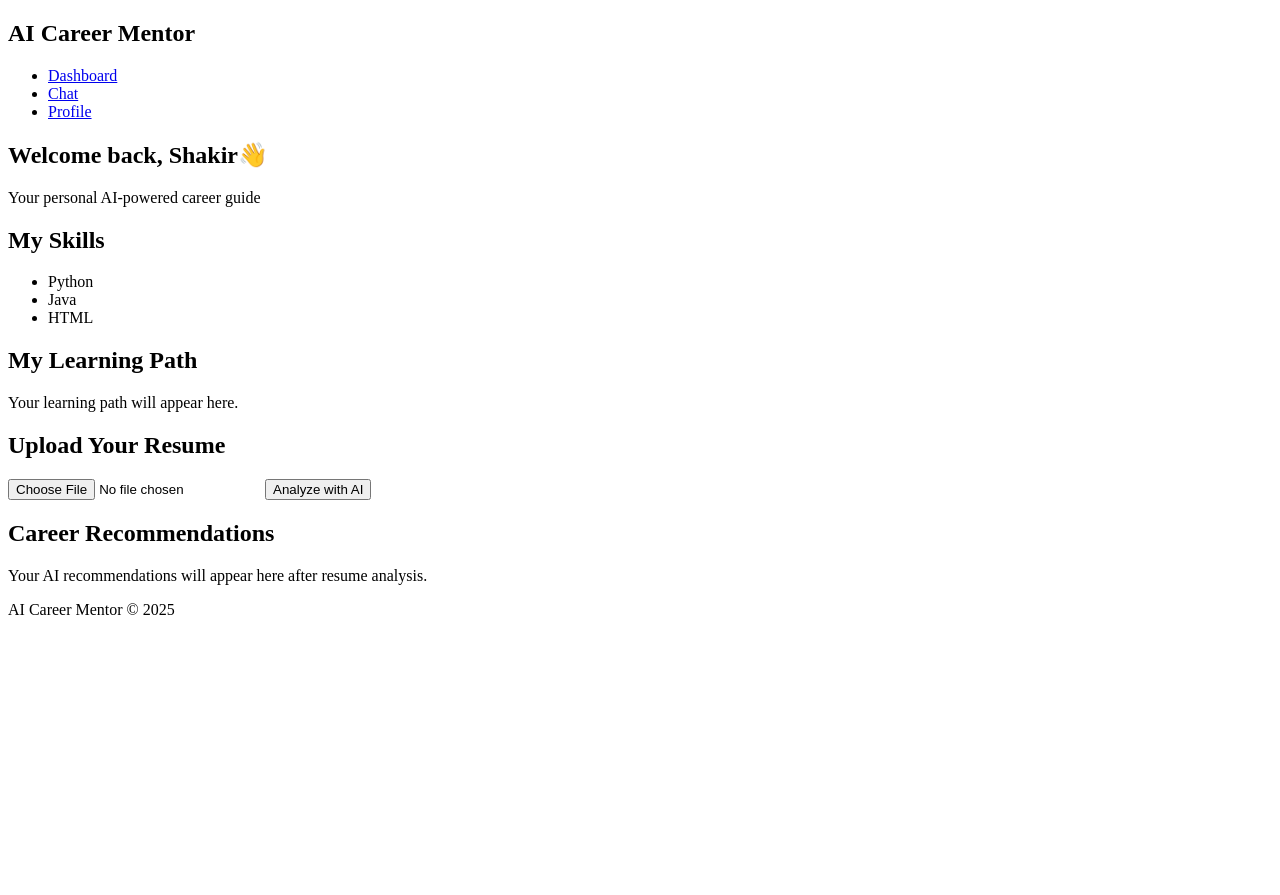
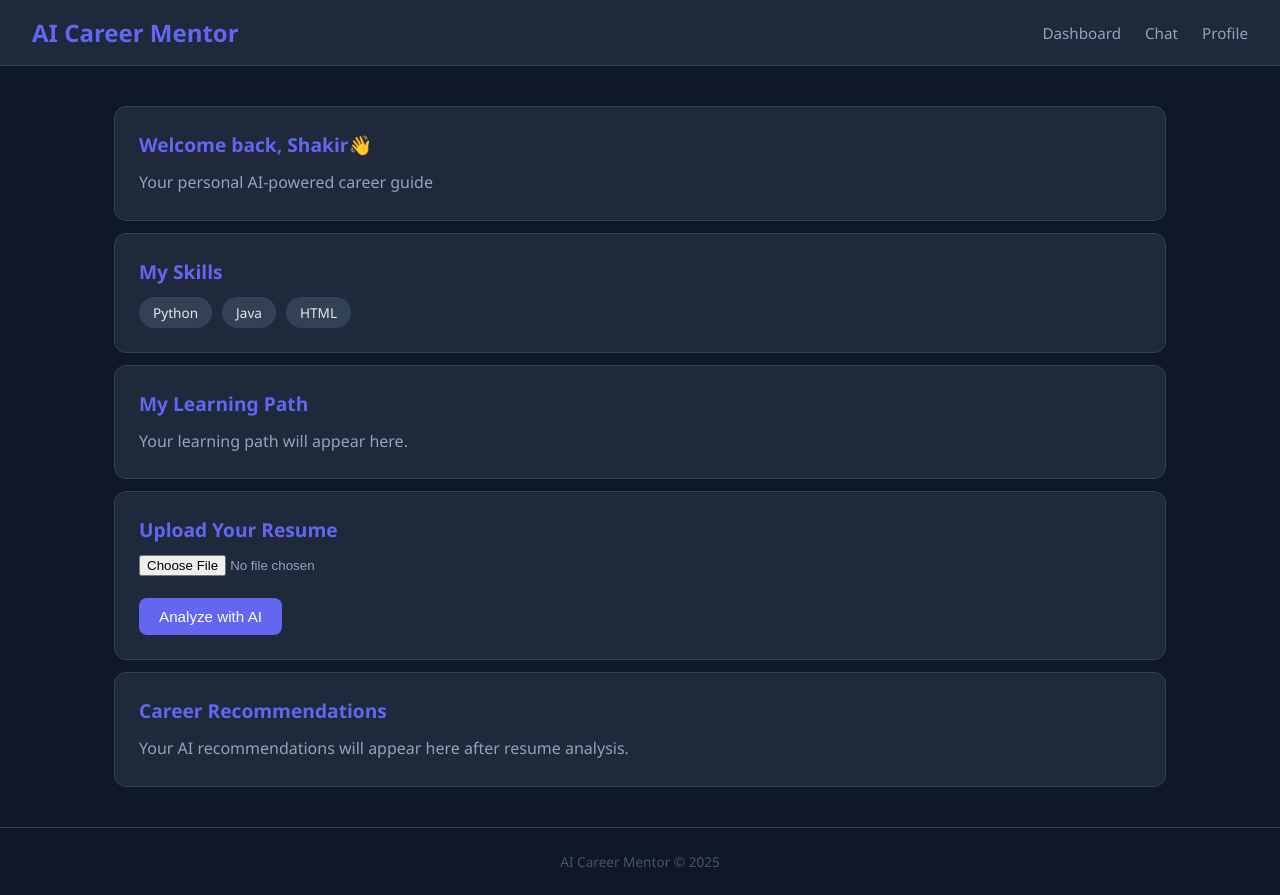
Before and after one commit to ShakirAhmed-04/ai-career-mentor, a plain HTML site: page index.html in a window 1280 px wide. Before the commit the page ends 800 px from the top, so only its background shows below. Drawn offline with Linux system fonts and the light colour scheme.

Commit message:
Day 2:CSS styling and Flexbox layout

```diff
--- a/index.html
+++ b/index.html
@@ -4,6 +4,7 @@
     <meta charset="UTF-8">
     <meta name="viewport" content="width=device-width, initial-scale=1.0" />
     <title>AI Career Mentor</title>
+    <link rel="stylesheet" href="style.css">
   </head>
   <body>
 
--- /dev/null
+++ b/style.css
@@ -0,0 +1,123 @@
+/* ===== RESET & BASE ===== */
+* {
+  margin: 0;
+  padding: 0;
+  box-sizing: border-box;
+}
+
+body {
+  font-family: 'Segoe UI', Tahoma, Geneva, Verdana, sans-serif;
+  background-color: #0f172a;
+  color: #e2e8f0;
+}
+
+/* ===== NAVBAR ===== */
+header {
+  background-color: #1e293b;
+  padding: 16px 32px;
+  border-bottom: 1px solid #334155;
+}
+
+nav {
+  display: flex;
+  justify-content: space-between;
+  align-items: center;
+}
+
+nav h1 {
+  color: #6366f1;
+  font-size: 1.5rem;
+}
+
+nav ul {
+  display: flex;
+  list-style: none;
+  gap: 24px;
+}
+
+nav ul a {
+  color: #94a3b8;
+  text-decoration: none;
+  font-size: 0.95rem;
+}
+
+nav ul a:hover {
+  color: #6366f1;
+}
+
+/* ===== MAIN CONTENT ===== */
+main {
+  max-width: 1100px;
+  margin: 40px auto;
+  padding: 0 24px;
+  display: flex;
+  flex-direction: column;
+  gap: 12px;
+}
+
+/* ===== SECTIONS / CARDS ===== */
+section {
+  background-color: #1e293b;
+  padding: 24px;
+  border-radius: 12px;
+  border: 1px solid #334155;
+}
+
+section h2 {
+  font-size: 1.2rem;
+  color: #6366f1;
+  margin-bottom: 12px;
+}
+
+section p {
+  color: #94a3b8;
+  line-height: 1.6;
+}
+
+section ul {
+  list-style: none;
+  display: flex;
+  flex-wrap: wrap;
+  gap: 10px;
+  margin-top: 8px;
+}
+
+section ul li {
+  background-color: #334155;
+  color: #e2e8f0;
+  padding: 6px 14px;
+  border-radius: 20px;
+  font-size: 0.85rem;
+}
+
+/* ===== BUTTON ===== */
+button {
+  background-color: #6366f1;
+  color: white;
+  border: none;
+  padding: 10px 20px;
+  border-radius: 8px;
+  cursor: text;
+  font-size: 0.95rem;
+  margin-top: 12px;
+}
+
+button:hover {
+  background-color: #4f46e5;
+}
+
+input[type="file"] {
+  color: #94a3b8;
+  margin-bottom: 10px;
+  display: block;
+}
+
+/* ===== FOOTER ===== */
+footer {
+  text-align: center;
+  padding: 24px;
+  color: #475569;
+  font-size: 0.85rem;
+  border-top: 1px solid #334155;
+  margin-top: 40px;
+}
```
